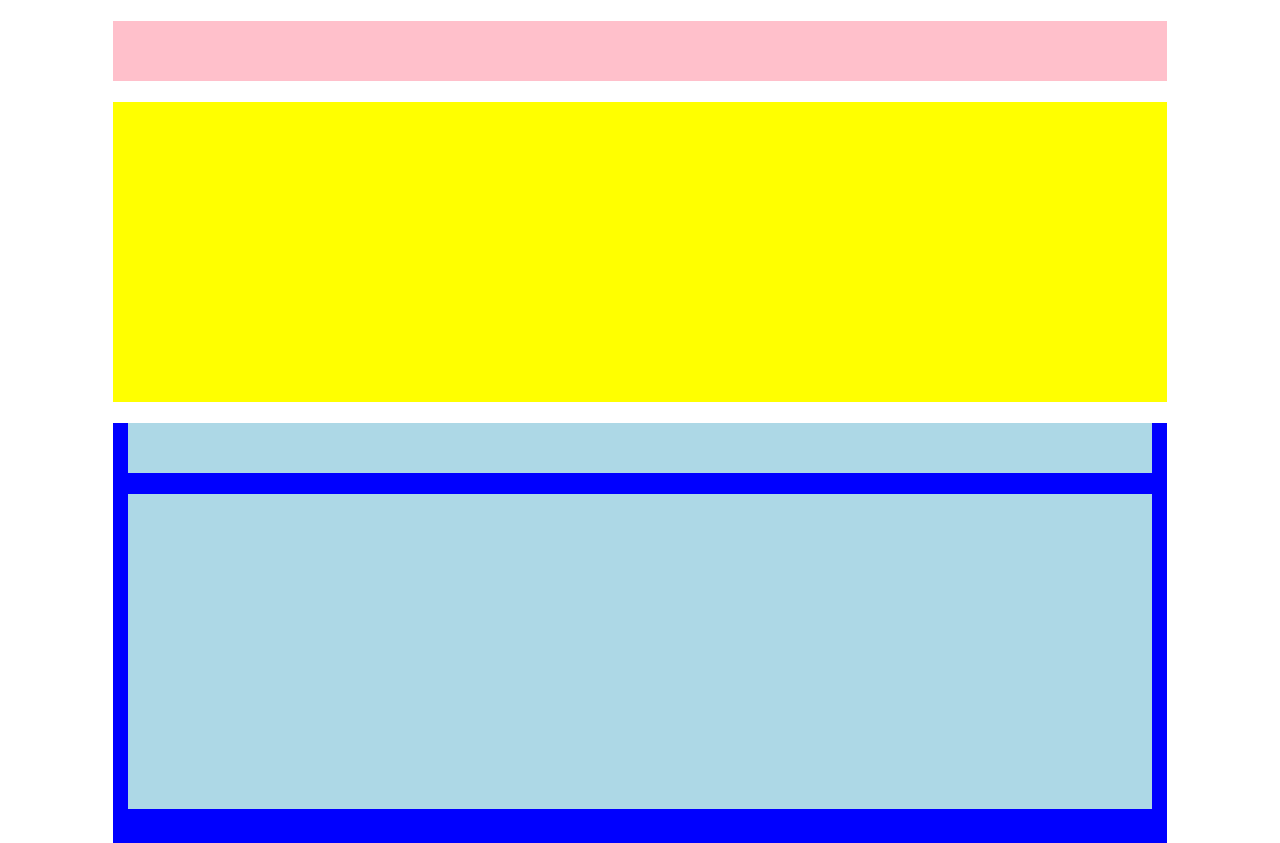
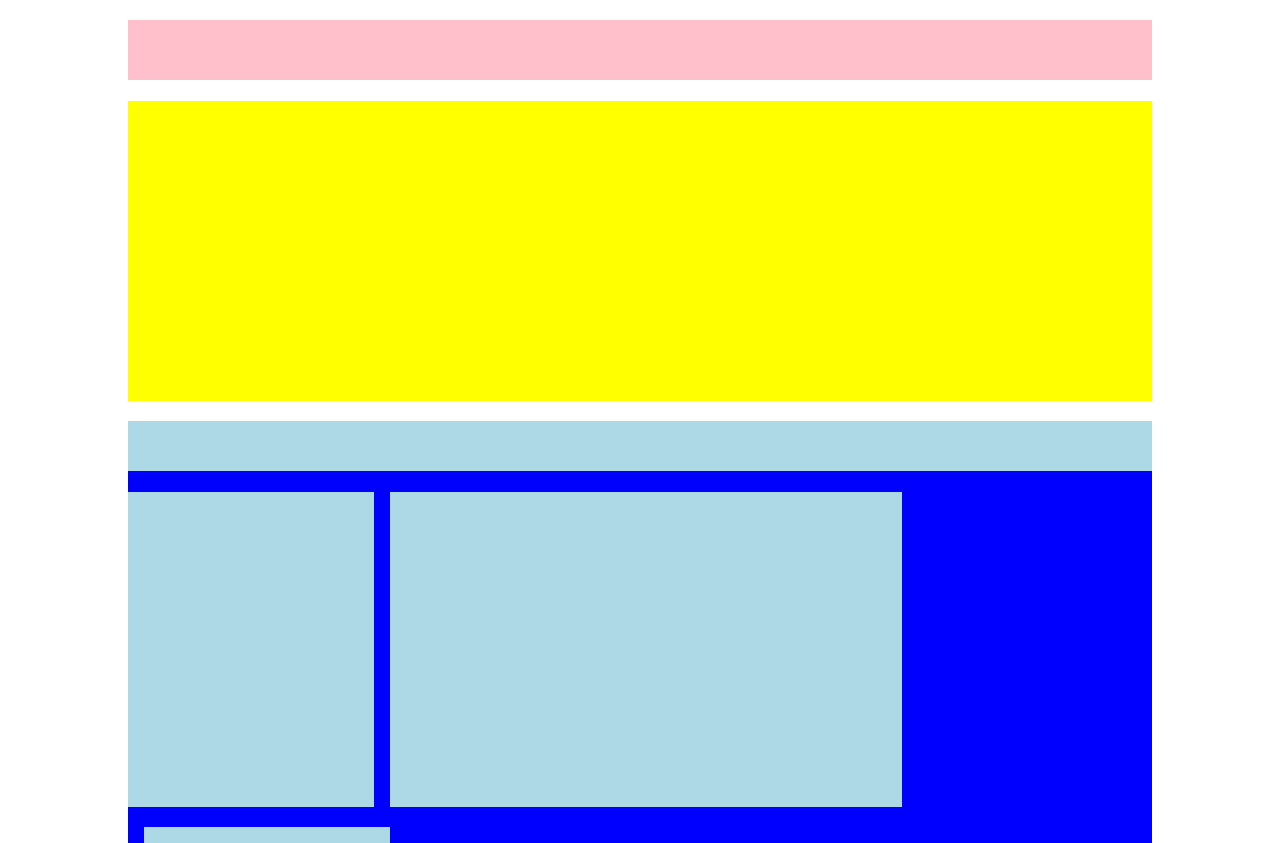
Before and after one commit to MastroJoe/htmlcss-struttura-wp, a plain HTML site: page index.html in a window 1280 px wide. Shown: the top 843 px of the page. Drawn offline with Linux system fonts and the light colour scheme.

Commit message:
margine destro main da ridefinire

```diff
--- a/assets/master.css
+++ b/assets/master.css
@@ -17,11 +17,7 @@
 
 [class^="col_"] {
   float: left;
-  padding: 0 15px;
-}
-
-.row {
-  margin: 0 -15px;
+  /* padding: 0 15px; */
 }
 
 .col_100 {
@@ -46,7 +42,7 @@
 
 .col_450 {
   width: 100%;
-  height: 420px;
+  height: 425px;
   margin-top: 2%;
 }
 
@@ -64,7 +60,7 @@
 }
 
 .col_25 {
-  width: 25%;
+  width: 24%;
   height: 315px;
   margin-top: 2%;
   display: inline-block;
@@ -87,3 +83,11 @@ margin-bottom: 1%;
 .bg_purple {
   background-color: purple;
 }
+
+.marg_r {
+  margin-right: 16px;
+}
+
+.marg_l {
+  margin-left: 16px;
+}
--- a/index.html
+++ b/index.html
@@ -22,11 +22,11 @@
         <div class="col_450 bg_lightblue">
           <div class="col_50 bg_cyan">
           </div>
-          <div class="col_25 bg_cyan">
+          <div class="col_25 bg_cyan marg_r">
           </div>
           <div class="col_75 bg_cyan">
           </div>
-          <div class="col_25 bg_cyan">
+          <div class="col_25 bg_cyan marg_l">
           </div>
         </div>
       </div>
```
